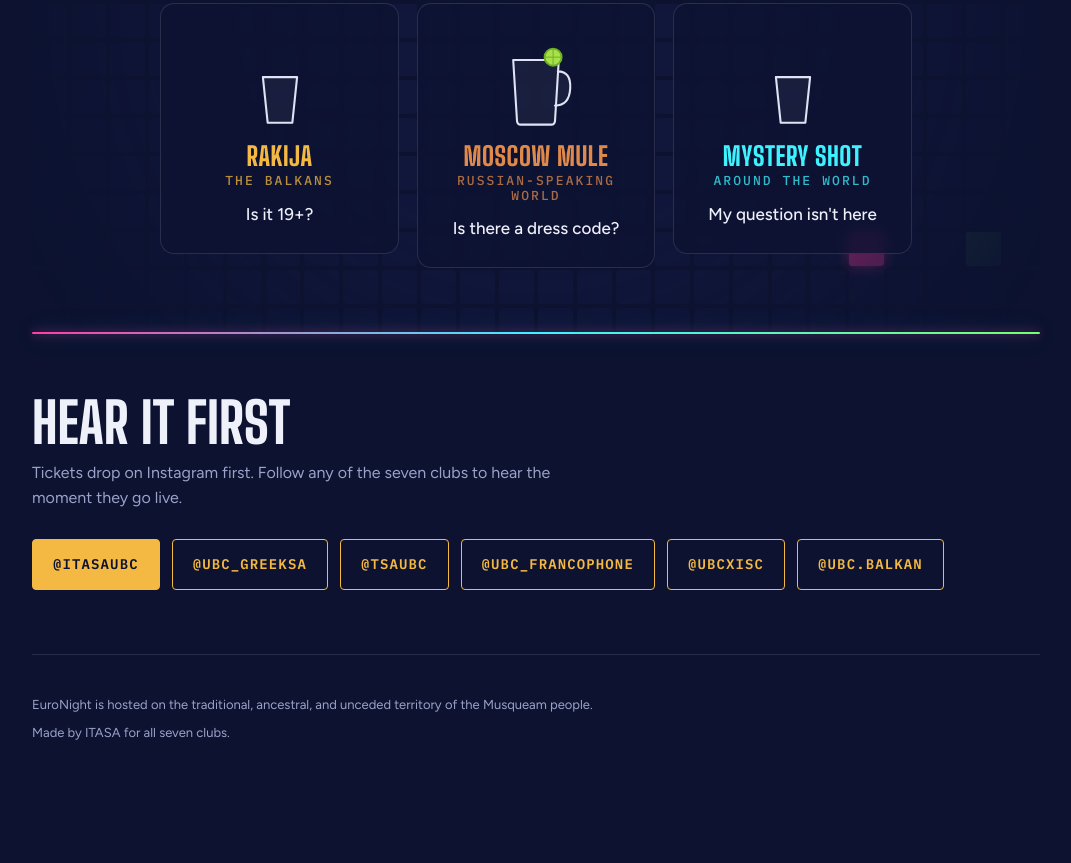
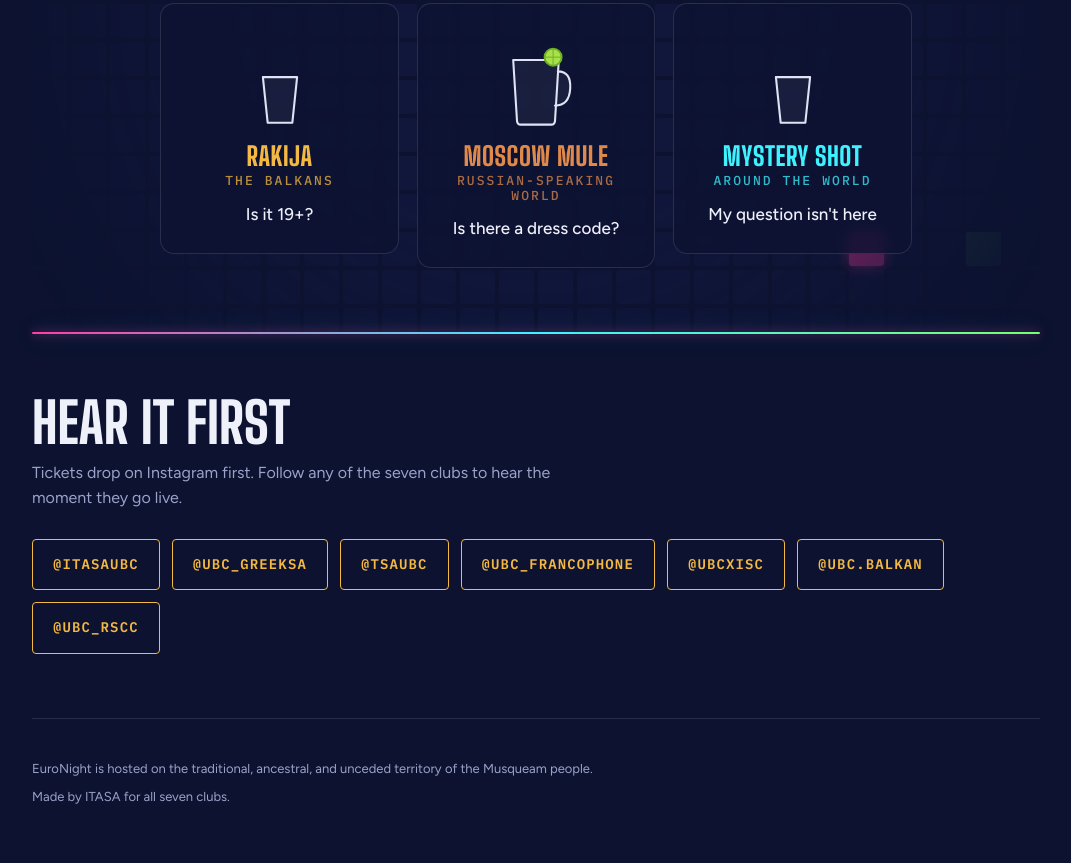
Before and after one commit to leticiascudellerc/euronight, a plain HTML site: page index.html in a window 1280 px wide. Shown: the part 3878-4741 px from the top of the page, without its empty margins (104-1175 px from the left). Before the commit the page ends 4678 px from the top, so only its background shows below. Drawn offline with Linux system fonts and the light colour scheme; animation ran at ten frames a second; a web font is replaced by a local one.

Commit message:
fix(html): add RSSC instagram and remove itasa instagram button colour

```diff
--- a/index.html
+++ b/index.html
@@ -240,12 +240,13 @@
       <h2 data-i18n="follow_h">Hear it first</h2>
       <p class="sub" data-i18n="follow_sub">Tickets drop on Instagram first. Follow any of the seven clubs to hear the moment they go live.</p>
       <div class="cta">
-        <a class="btn" href="https://www.instagram.com/itasaubc/" target="_blank" rel="noreferrer">@itasaubc</a>
+        <a class="btn ghost" href="https://www.instagram.com/itasaubc/" target="_blank" rel="noreferrer">@itasaubc</a>
         <a class="btn ghost" href="https://www.instagram.com/ubc_greeksa/" target="_blank" rel="noreferrer">@ubc_greeksa</a>
         <a class="btn ghost" href="https://www.instagram.com/tsaubc/" target="_blank" rel="noreferrer">@tsaubc</a>
         <a class="btn ghost" href="https://www.instagram.com/ubc_francophone/" target="_blank" rel="noreferrer">@ubc_francophone</a>
         <a class="btn ghost" href="https://www.instagram.com/ubcxisc/" target="_blank" rel="noreferrer">@ubcxisc</a>
         <a class="btn ghost" href="https://www.instagram.com/ubc.balkan/" target="_blank" rel="noreferrer">@ubc.balkan</a>
+         <a class="btn ghost" href="https://www.instagram.com/ubc_rssc/" target="_blank" rel="noreferrer">@ubc_rscc</a>
       </div>
     </section>
 
```
